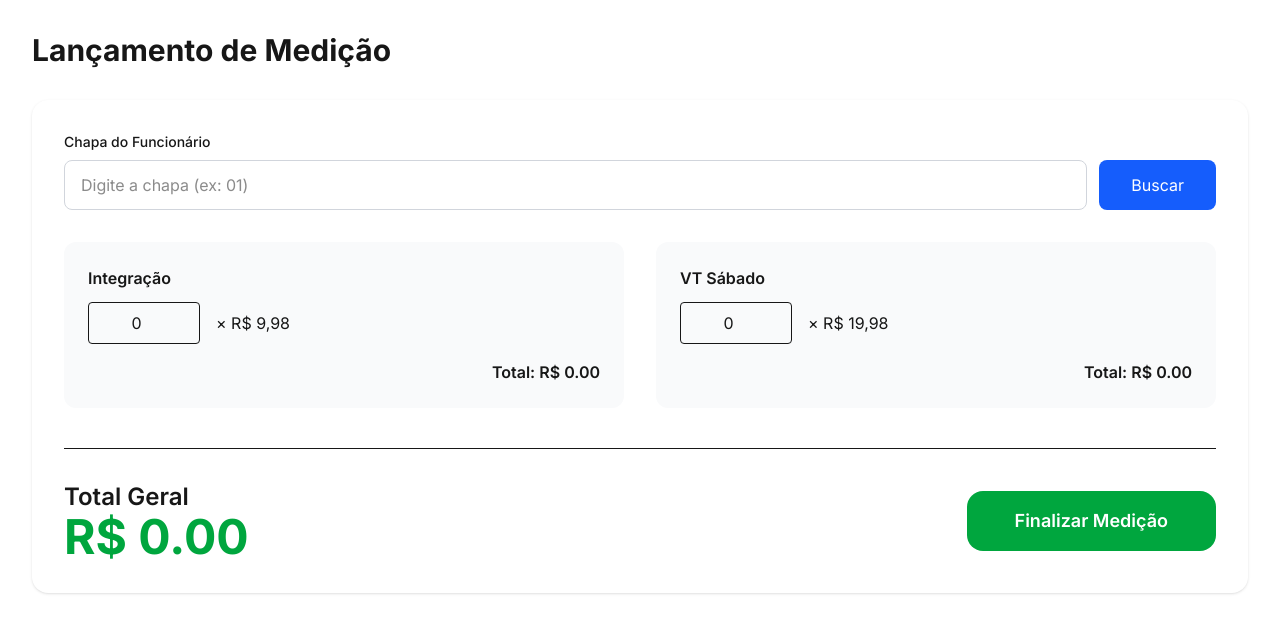
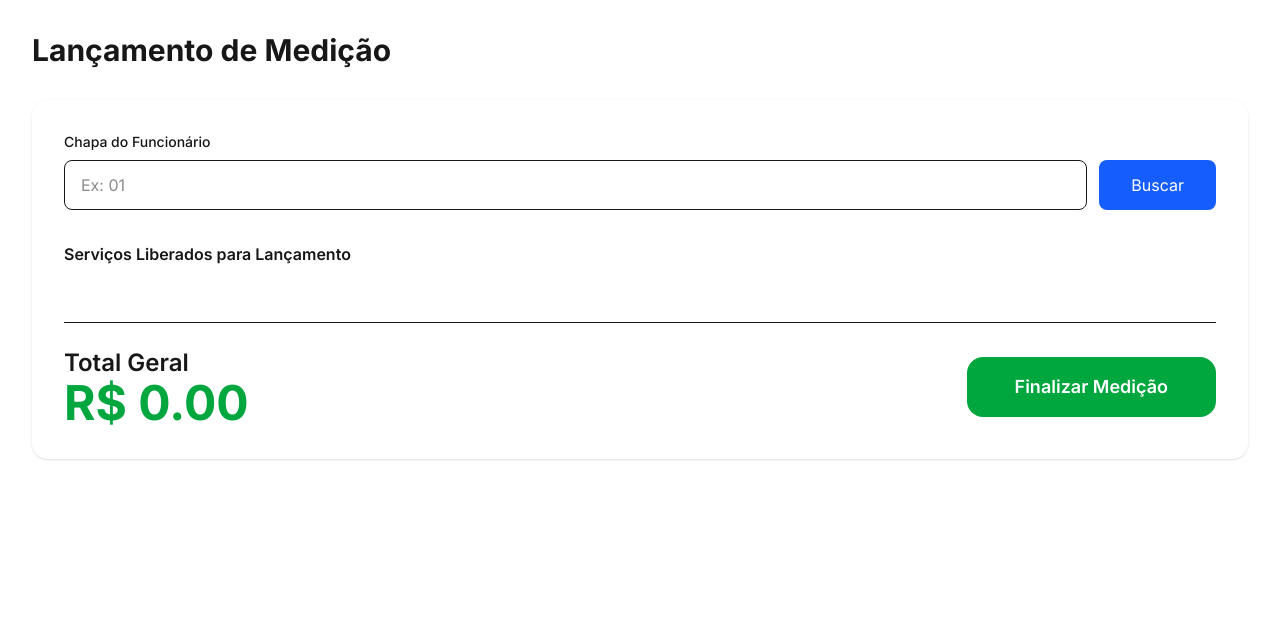
Before and after one commit to Dream159753/engecap-medicao, a Next.js app: page /medicao in a window 1280 px wide. Shown: the top 632 px of the page. Built offline with nearby package versions, Linux system fonts and the light colour scheme.

Commit message:
Atualizada tela de medição conectada

```diff
--- a/src/app/medicao/page.tsx
+++ b/src/app/medicao/page.tsx
@@ -1,24 +1,22 @@
 'use client';
 
-import { useState } from 'react';
+import { useState, useEffect } from 'react';
 
-type Funcionario = {
-  chapa: string;
-  nome: string;
-  funcao: string;
+type ServicoLiberado = {
+  id: number;
+  secao: string;
+  andar: string;
+  servico: string;
+  liberado: boolean;
 };
 
-const funcionariosDB: Funcionario[] = [
-  { chapa: "01", nome: "João da Silva", funcao: "Carpinteiro" },
-  { chapa: "02", nome: "Maria Santos", funcao: "Armadora" },
-  { chapa: "03", nome: "Pedro Oliveira", funcao: "Pedreiro" },
-];
-
-type ItemMedicao = {
+type MedicaoItem = {
   id: number;
   chapa: string;
   nome: string;
   funcao: string;
+  secao: string;
+  andar: string;
   servico: string;
   quantidade: number;
   valorUnitario: number;
@@ -26,50 +24,55 @@ type ItemMedicao = {
 };
 
 export default function MedicaoScreen() {
-  const [medicoes, setMedicoes] = useState<ItemMedicao[]>([]);
+  const [servicosLiberados, setServicosLiberados] = useState<ServicoLiberado[]>([]);
+  const [medicoes, setMedicoes] = useState<MedicaoItem[]>([]);
   const [chapaInput, setChapaInput] = useState("");
-  const [funcionarioAtual, setFuncionarioAtual] = useState<Funcionario | null>(null);
+  const [funcionarioAtual, setFuncionarioAtual] = useState<any>(null);
 
-  const [qtIntegracao, setQtIntegracao] = useState(0);
-  const [qtVTSabado, setQtVTSabado] = useState(0);
+  // Funcionários de teste
+  const funcionarios = [
+    { chapa: "01", nome: "João da Silva", funcao: "Carpinteiro" },
+    { chapa: "02", nome: "Maria Santos", funcao: "Armadora" },
+  ];
+
+  useEffect(() => {
+    const salvo = localStorage.getItem('servicosLiberados');
+    if (salvo) setServicosLiberados(JSON.parse(salvo));
+  }, []);
 
   const buscarFuncionario = () => {
-    const encontrado = funcionariosDB.find(f => f.chapa === chapaInput);
+    const encontrado = funcionarios.find(f => f.chapa === chapaInput);
     if (encontrado) {
       setFuncionarioAtual(encontrado);
     } else {
       alert("Funcionário não encontrado!");
-      setFuncionarioAtual(null);
     }
   };
 
-  const adicionarServico = (servico: string, valorUnitario: number) => {
+  const adicionarMedicao = (servicoLiberado: ServicoLiberado) => {
     if (!funcionarioAtual) return alert("Busque um funcionário primeiro!");
 
-    const novoItem: ItemMedicao = {
+    const novo: MedicaoItem = {
       id: Date.now(),
       chapa: funcionarioAtual.chapa,
       nome: funcionarioAtual.nome,
       funcao: funcionarioAtual.funcao,
-      servico,
+      secao: servicoLiberado.secao,
+      andar: servicoLiberado.andar,
+      servico: servicoLiberado.servico,
       quantidade: 0,
-      valorUnitario,
+      valorUnitario: servicoLiberado.servico.includes("Forma") ? 85.50 : 32.00,
       total: 0
     };
 
-    setMedicoes([...medicoes, novoItem]);
+    setMedicoes([...medicoes, novo]);
   };
 
   const atualizarQuantidade = (id: number, quantidade: number) => {
-    setMedicoes(medicoes.map(m =>
-      m.id === id ? { ...m, quantidade, total: quantidade * m.valorUnitario } : m
-    ));
+    setMedicoes(medicoes.map(m => m.id === id ? { ...m, quantidade, total: quantidade * m.valorUnitario } : m));
   };
 
-  const totalServicos = medicoes.reduce((sum, m) => sum + m.total, 0);
-  const totalIntegracao = qtIntegracao * 9.98;
-  const totalVTSabado = qtVTSabado * 19.98;
-  const totalGeral = totalServicos + totalIntegracao + totalVTSabado;
+  const totalGeral = medicoes.reduce((sum, m) => sum + m.total, 0);
 
   return (
     <div className="p-8">
@@ -81,47 +84,38 @@ export default function MedicaoScreen() {
           <div className="flex-1">
             <label className="block text-sm font-medium mb-2">Chapa do Funcionário</label>
             <div className="flex gap-3">
-              <input
-                type="text"
-                value={chapaInput}
-                onChange={(e) => setChapaInput(e.target.value)}
-                placeholder="Digite a chapa (ex: 01)"
-                className="flex-1 border border-gray-300 rounded-lg px-4 py-3"
-              />
+              <input type="text" value={chapaInput} onChange={(e) => setChapaInput(e.target.value)} placeholder="Ex: 01" className="flex-1 border rounded-lg px-4 py-3" />
               <button onClick={buscarFuncionario} className="bg-blue-600 text-white px-8 py-3 rounded-lg">Buscar</button>
             </div>
           </div>
         </div>
 
         {funcionarioAtual && (
-          <div className="bg-green-50 p-4 rounded-lg mb-6 border border-green-200">
-            <strong>{funcionarioAtual.nome}</strong> — {funcionarioAtual.funcao}
+          <div className="bg-green-50 p-4 rounded-lg mb-6">
+            ✅ <strong>{funcionarioAtual.nome}</strong> - {funcionarioAtual.funcao}
           </div>
         )}
 
-        {/* Adicionar Serviços */}
-        {funcionarioAtual && (
-          <div className="mb-10">
-            <h3 className="font-semibold mb-4">Adicionar Serviço para {funcionarioAtual.nome}</h3>
-            <div className="grid grid-cols-1 md:grid-cols-2 gap-4">
-              <button onClick={() => adicionarServico("Forma + Armação + Concretagem", 85.50)} className="border p-6 rounded-xl hover:bg-gray-50 text-left">
-                <p className="font-medium">Forma + Armação + Concretagem</p>
-                <p className="text-sm text-gray-500">R$ 85,50 / m²</p>
-              </button>
-              <button onClick={() => adicionarServico("Desforma", 32.00)} className="border p-6 rounded-xl hover:bg-gray-50 text-left">
-                <p className="font-medium">Desforma</p>
-                <p className="text-sm text-gray-500">R$ 32,00 / m²</p>
-              </button>
-            </div>
-          </div>
-        )}
+        {/* Serviços Liberados */}
+        <h3 className="font-semibold mb-4">Serviços Liberados para Lançamento</h3>
+        <div className="grid grid-cols-1 md:grid-cols-2 gap-4">
+          {servicosLiberados.filter(s => s.liberado).map(s => (
+            <button
+              key={s.id}
+              onClick={() => adicionarMedicao(s)}
+              className="border p-6 rounded-xl hover:bg-gray-50 text-left"
+            >
+              <p className="font-medium">{s.servico}</p>
+              <p className="text-sm text-gray-500">{s.secao} - {s.andar}</p>
+            </button>
+          ))}
+        </div>
 
         {/* Tabela de Medições */}
         {medicoes.length > 0 && (
-          <table className="w-full border-collapse mb-10">
+          <table className="w-full mt-10">
             <thead>
               <tr className="bg-gray-100">
-                <th className="p-4 text-left">Chapa</th>
                 <th className="p-4 text-left">Funcionário</th>
                 <th className="p-4 text-left">Serviço</th>
                 <th className="p-4 text-center">Quantidade</th>
@@ -132,16 +126,10 @@ export default function MedicaoScreen() {
             <tbody>
               {medicoes.map(m => (
                 <tr key={m.id} className="border-t">
-                  <td className="p-4">{m.chapa}</td>
                   <td className="p-4 font-medium">{m.nome}</td>
                   <td className="p-4">{m.servico}</td>
                   <td className="p-4 text-center">
-                    <input
-                      type="number"
-                      value={m.quantidade}
-                      onChange={(e) => atualizarQuantidade(m.id, Number(e.target.value) || 0)}
-                      className="w-24 text-center border rounded py-2"
-                    />
+                    <input type="number" value={m.quantidade} onChange={(e) => atualizarQuantidade(m.id, Number(e.target.value)||0)} className="w-24 text-center border rounded py-2" />
                   </td>
                   <td className="p-4 text-right">R$ {m.valorUnitario.toFixed(2)}</td>
                   <td className="p-4 text-right font-semibold">R$ {m.total.toFixed(2)}</td>
@@ -151,35 +139,12 @@ export default function MedicaoScreen() {
           </table>
         )}
 
-        {/* Integração e VT Sábado */}
-        <div className="grid grid-cols-1 md:grid-cols-2 gap-8 mt-8">
-          <div className="bg-gray-50 p-6 rounded-xl">
-            <h4 className="font-semibold mb-3">Integração</h4>
-            <div className="flex items-center gap-4">
-              <input type="number" value={qtIntegracao} onChange={(e) => setQtIntegracao(Number(e.target.value) || 0)} className="border rounded px-4 py-2 w-28 text-center" />
-              <span>× R$ 9,98</span>
-            </div>
-            <p className="text-right mt-4 font-semibold">Total: R$ {(qtIntegracao * 9.98).toFixed(2)}</p>
-          </div>
-
-          <div className="bg-gray-50 p-6 rounded-xl">
-            <h4 className="font-semibold mb-3">VT Sábado</h4>
-            <div className="flex items-center gap-4">
-              <input type="number" value={qtVTSabado} onChange={(e) => setQtVTSabado(Number(e.target.value) || 0)} className="border rounded px-4 py-2 w-28 text-center" />
-              <span>× R$ 19,98</span>
-            </div>
-            <p className="text-right mt-4 font-semibold">Total: R$ {(qtVTSabado * 19.98).toFixed(2)}</p>
-          </div>
-        </div>
-
-        <div className="mt-10 border-t pt-8 flex justify-between items-center">
+        <div className="mt-10 border-t pt-6 flex justify-between items-center">
           <div>
             <p className="text-2xl font-semibold">Total Geral</p>
             <p className="text-5xl font-bold text-green-600">R$ {totalGeral.toFixed(2)}</p>
           </div>
-          <button className="bg-green-600 hover:bg-green-700 text-white px-12 py-4 rounded-2xl font-semibold text-lg">
-            Finalizar Medição
-          </button>
+          <button className="bg-green-600 text-white px-12 py-4 rounded-2xl font-semibold text-lg">Finalizar Medição</button>
         </div>
       </div>
     </div>
```
